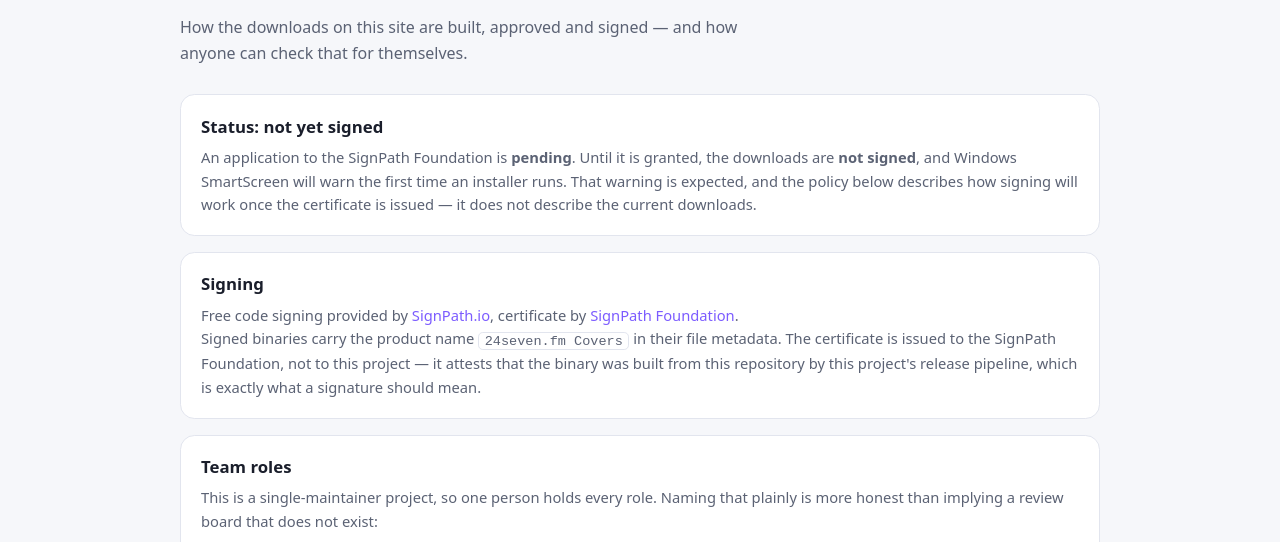
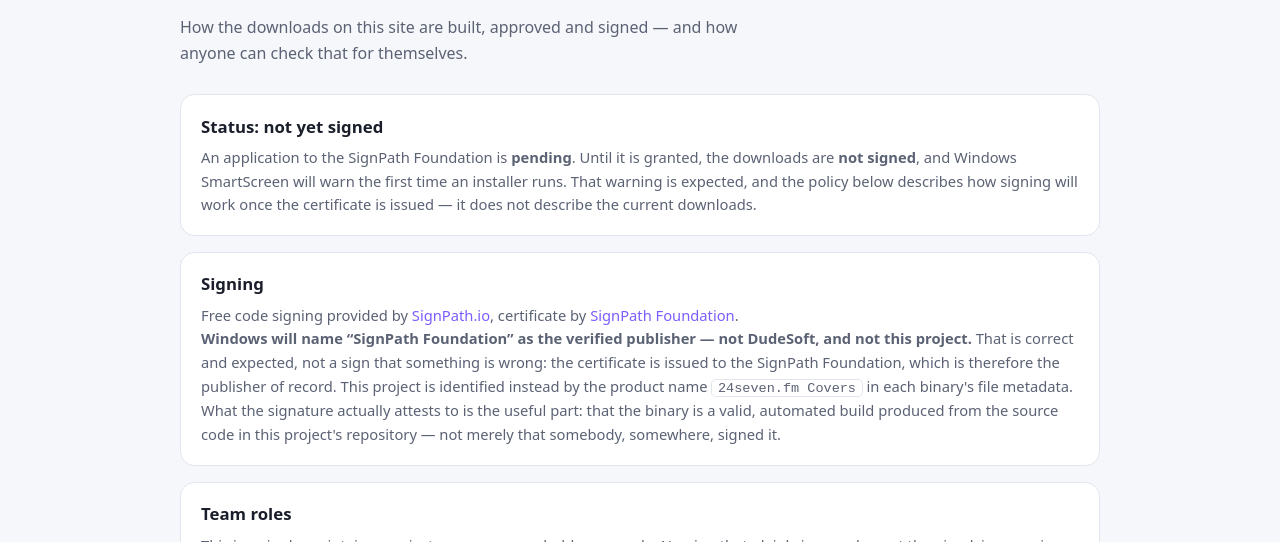
Before and after one commit to pke/24sevenfm_covers, a plain HTML site: page site/code-signing.html in a window 1280 px wide. Shown: the part 183-725 px from the top of the page. Drawn offline with Linux system fonts and the light colour scheme.

Commit message:
docs(site): say who the verified publisher will actually be
The terms are blunt about it - 'The code signing certificate is issued to
SignPath Foundation' and 'SignPath Foundation is the publisher of the OSS
project' - so Windows will name a foundation nobody recognises rather than
DudeSoft. Someone checking a signature deserves to be told that up front,
since an unexpected publisher is exactly what a wary user treats as a red
flag.

Also states what the signature attests to, in their terms: that the binary
is a valid automated build from this repository's source. MFA line now
states it is enabled, not merely required.

```diff
--- a/site/code-signing.html
+++ b/site/code-signing.html
@@ -62,10 +62,14 @@
                 <h3>Signing</h3>
                 <p>Free code signing provided by <a href="https://about.signpath.io">SignPath.io</a>,
                 certificate by <a href="https://signpath.org">SignPath Foundation</a>.</p>
-                <p>Signed binaries carry the product name <code>24seven.fm Covers</code> in their
-                file metadata. The certificate is issued to the SignPath Foundation, not to this
-                project — it attests that the binary was built from this repository by this
-                project's release pipeline, which is exactly what a signature should mean.</p>
+                <p><strong>Windows will name “SignPath Foundation” as the verified publisher — not
+                DudeSoft, and not this project.</strong> That is correct and expected, not a sign
+                that something is wrong: the certificate is issued to the SignPath Foundation, which
+                is therefore the publisher of record. This project is identified instead by the
+                product name <code>24seven.fm Covers</code> in each binary's file metadata.</p>
+                <p>What the signature actually attests to is the useful part: that the binary is a
+                valid, automated build produced from the source code in this project's repository —
+                not merely that somebody, somewhere, signed it.</p>
             </div>
 
             <div class="card">
@@ -83,7 +87,7 @@
                         Philipp Kursawe (<a href="https://github.com/pke">@pke</a>) — approves each
                         signing request individually. No release is signed automatically.</li>
                 </ul>
-                <p class="note">Multi-factor authentication is required for both source-repository
+                <p class="note">Multi-factor authentication is enabled for both source-repository
                 and signing-service access.</p>
             </div>
 
```
